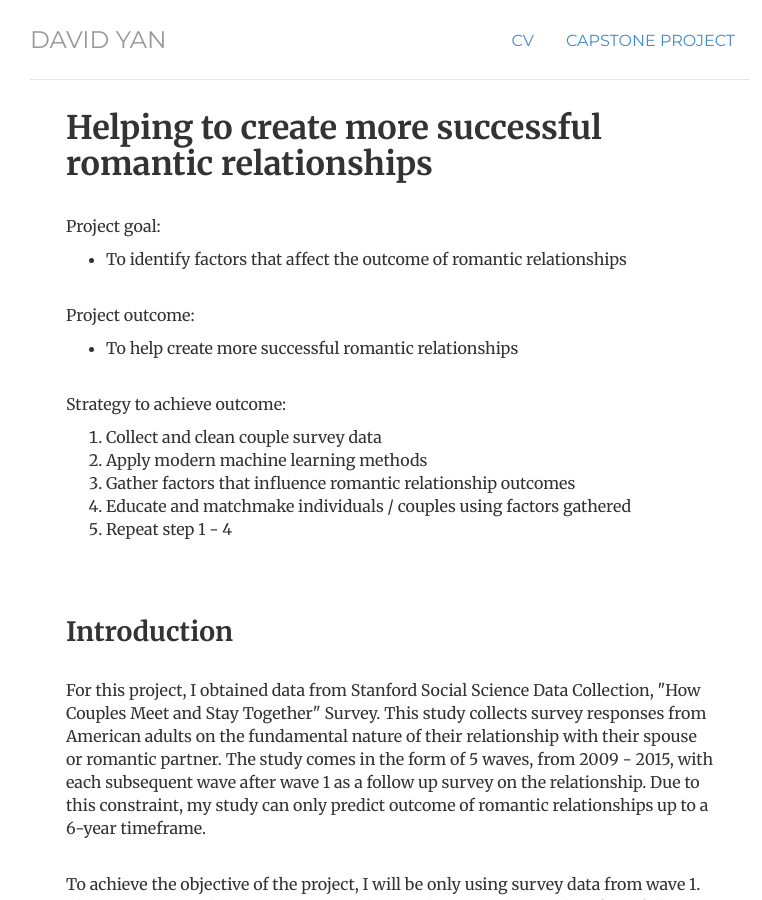
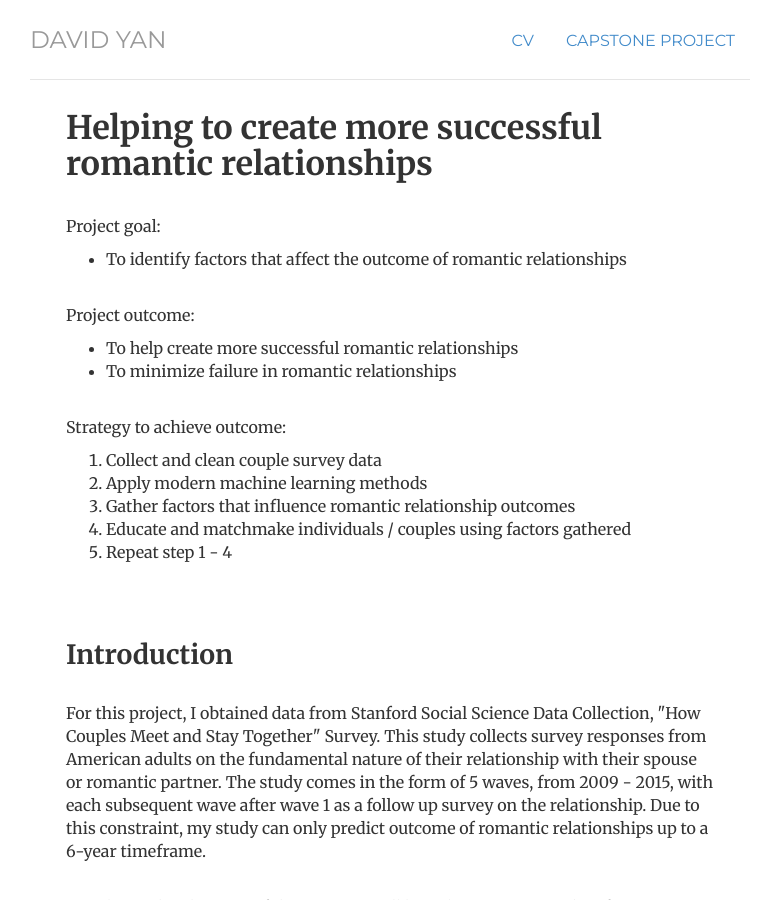
Before and after one commit to davidyan92/davidyan92.github.io, a Jekyll site: the page built from capstone_project/index.html, in a window 1280 px wide and 900 px high. Shown: the whole window, without its empty margins (250-1012 px from the left). Built offline with Jekyll 4.4.1, drawn with Linux system fonts in a browser that asks for light colours.

Commit message:
edited capstone project index page

```diff
--- a/capstone_project/index.html
+++ b/capstone_project/index.html
@@ -30,6 +30,7 @@ description: Capstone Project for David Yan
 	<p>Project outcome:</p>
 	<ul>
 		<li>To help create more successful romantic relationships</li>
+		<li>To minimize failure in romantic relationships</li>
 	</ul>
 	<br>
 	<p>Strategy to achieve outcome:</p>
```
